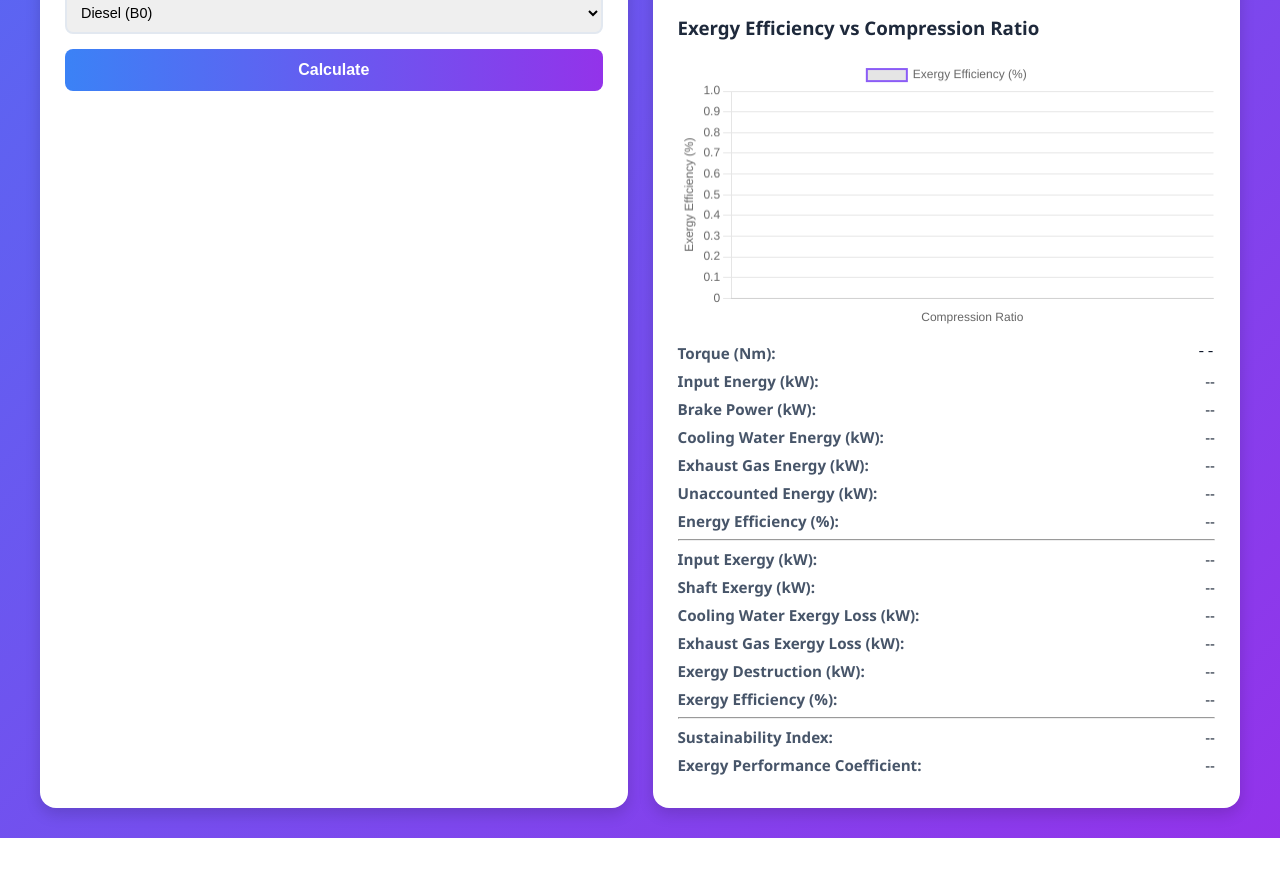
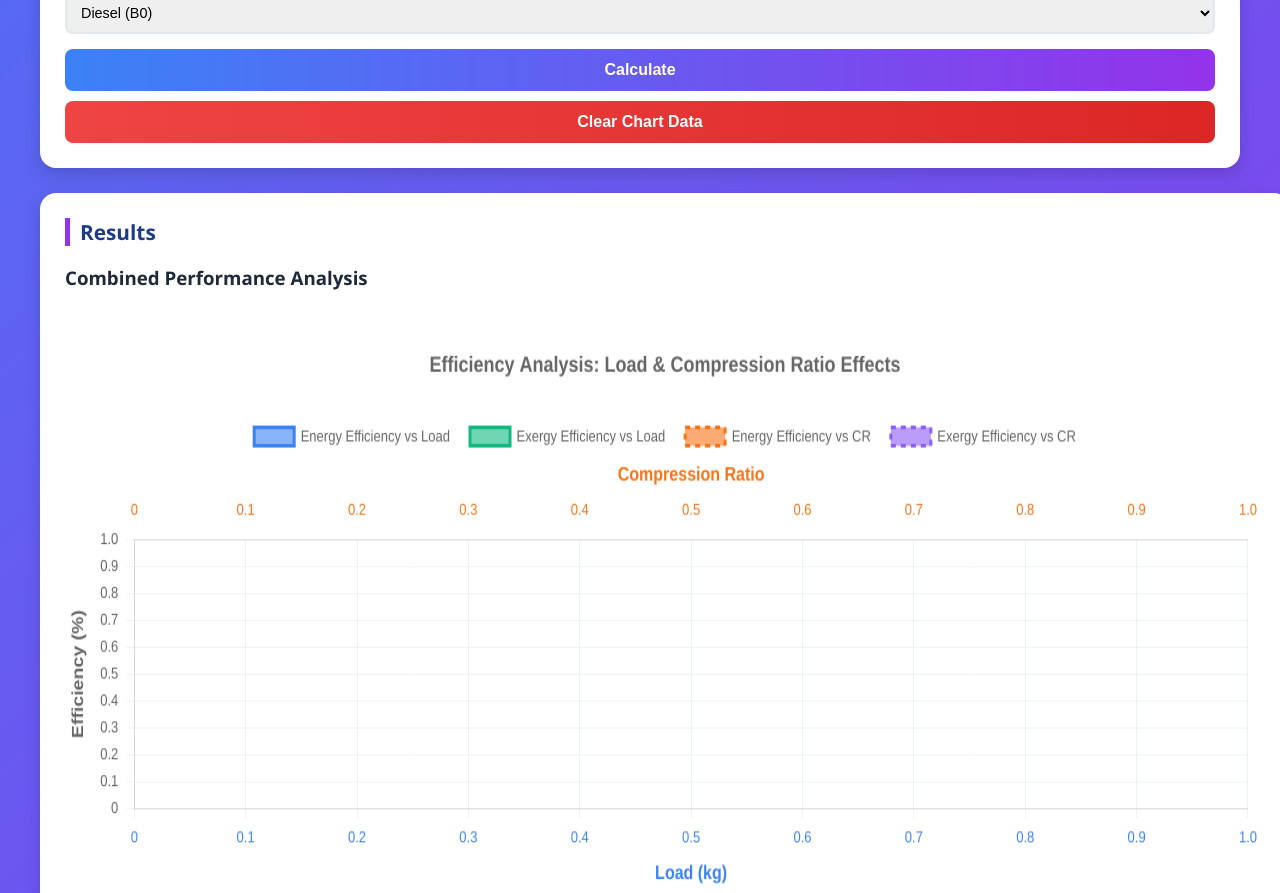
Before and after one commit to shivamsawarn2003/analysis, a plain HTML site: page index.html in a window 1280 px wide. Shown: the part 1246-2139 px from the top of the page. Before the commit the page ends 2084 px from the top, so only its background shows below. Drawn offline with nearby package versions, Linux system fonts and the light colour scheme.

Commit message:
first commit

```diff
--- a/index.html
+++ b/index.html
@@ -43,7 +43,7 @@
           <div class="input-group"><label for="waterTempOut">Water Outlet Temperature (°C):</label><input type="number" id="waterTempOut" step="0.1" value="65"></div>
           <div class="input-group"><label for="exhaustTemp">Exhaust Gas Temperature (°C):</label><input type="number" id="exhaustTemp" step="0.1" value="450"></div>
           <div class="input-group"><label for="ambientTemp">Ambient Temperature (°C):</label><input type="number" id="ambientTemp" step="0.1" value="25"></div>
-<!-- New Compression Ratio Input -->
+          <!-- Compression Ratio Input -->
           <div class="input-group">
             <label for="compressionRatio">Compression Ratio:</label>
             <input type="number" id="compressionRatio" step="0.1" value="16">
@@ -93,22 +93,20 @@
 
 
           <button class="calculate-btn" onclick="calculateAll()">Calculate</button>
+          <button class="clear-btn" onclick="clearChartData()">Clear Chart Data</button>
         </div>
 
         <!-- RESULTS -->
         <div class="results-section">
           <h2 class="section-title">Results</h2>
 
-          <!-- GRAPHS -->
-          <h3>Energy Efficiency vs Load</h3><canvas id="energyChart"></canvas>
-          <h3>Exergy Efficiency vs Load</h3><canvas id="exergyChart"></canvas>
+          <!-- COMBINED GRAPH -->
+          <!-- COMBINED GRAPH -->
+          <h3>Combined Performance Analysis</h3>
+          <div class="chart-container">
+            <canvas id="combinedChart"></canvas>
+          </div>
 
-
-<h3>Energy Efficiency vs Compression Ratio</h3>
-<canvas id="crEnergyChart"></canvas>
-
-<h3>Exergy Efficiency vs Compression Ratio</h3>
-<canvas id="crExergyChart"></canvas>
           <!-- NUMERIC RESULTS -->
           <div class="result-item"><span class="result-label">Torque (Nm):</span><span class="result-value" id="torqueResult">--</span></div>
           <div class="result-item"><span class="result-label">Input Energy (kW):</span><span id="inputEnergy">--</span></div>
--- a/script.js
+++ b/script.js
@@ -7,69 +7,206 @@ const R_EXHAUST = 0.287; // kJ/kg·K
 const AMBIENT_PRESSURE = 1.01325; // bar
 const EXHAUST_PRESSURE = 1.05; // bar
 
-let effEnergyChart, effExergyChart;
-let crEnergyChart, crExergyChart;
+let combinedChart;
 
 // ==============================
 // Chart.js Setup
 // ==============================
+// ==============================
+// Chart.js Setup
+// ==============================
 function initCharts() {
-  // Load-based charts
-  const energyCtx = document.getElementById('energyChart').getContext('2d');
-  const exergyCtx = document.getElementById('exergyChart').getContext('2d');
+  const ctx = document.getElementById('combinedChart').getContext('2d');
 
-  effEnergyChart = new Chart(energyCtx, {
-    type: 'line',
-    data: { labels: [], datasets: [{ label: 'Energy Efficiency (%)', data: [], borderColor: '#3b82f6', borderWidth: 2, fill: false }] },
-    options: { responsive: true, scales: { x: { title: { display: true, text: 'Load (kg)' } }, y: { title: { display: true, text: 'Energy Efficiency (%)' } } } }
-  });
-
-  effExergyChart = new Chart(exergyCtx, {
-    type: 'line',
-    data: { labels: [], datasets: [{ label: 'Exergy Efficiency (%)', data: [], borderColor: '#10b981', borderWidth: 2, fill: false }] },
-    options: { responsive: true, scales: { x: { title: { display: true, text: 'Load (kg)' } }, y: { title: { display: true, text: 'Exergy Efficiency (%)' } } } }
-  });
-
-  // Compression Ratio charts
-  const crEnergyCtx = document.getElementById('crEnergyChart').getContext('2d');
-  const crExergyCtx = document.getElementById('crExergyChart').getContext('2d');
-
-  crEnergyChart = new Chart(crEnergyCtx, {
-    type: 'line',
-    data: { labels: [], datasets: [{ label: 'Energy Efficiency (%)', data: [], borderColor: '#f97316', borderWidth: 2, fill: false }] },
-    options: { responsive: true, scales: { x: { title: { display: true, text: 'Compression Ratio' } }, y: { title: { display: true, text: 'Energy Efficiency (%)' } } } }
-  });
-
-  crExergyChart = new Chart(crExergyCtx, {
-    type: 'line',
-    data: { labels: [], datasets: [{ label: 'Exergy Efficiency (%)', data: [], borderColor: '#8b5cf6', borderWidth: 2, fill: false }] },
-    options: { responsive: true, scales: { x: { title: { display: true, text: 'Compression Ratio' } }, y: { title: { display: true, text: 'Exergy Efficiency (%)' } } } }
+  combinedChart = new Chart(ctx, {
+    type: 'scatter',
+    data: {
+      datasets: [
+        {
+          label: 'Energy Efficiency vs Load',
+          data: [],
+          borderColor: '#3b82f6',
+          backgroundColor: 'rgba(59, 130, 246, 0.6)',
+          borderWidth: 3,
+          pointRadius: 6,
+          pointHoverRadius: 8,
+          showLine: true,
+          yAxisID: 'y',
+          xAxisID: 'x-load'
+        },
+        {
+          label: 'Exergy Efficiency vs Load',
+          data: [],
+          borderColor: '#10b981',
+          backgroundColor: 'rgba(16, 185, 129, 0.6)',
+          borderWidth: 3,
+          pointRadius: 6,
+          pointHoverRadius: 8,
+          showLine: true,
+          yAxisID: 'y',
+          xAxisID: 'x-load'
+        },
+        {
+          label: 'Energy Efficiency vs CR',
+          data: [],
+          borderColor: '#f97316',
+          backgroundColor: 'rgba(249, 115, 22, 0.6)',
+          borderWidth: 3,
+          pointRadius: 6,
+          pointHoverRadius: 8,
+          showLine: true,
+          borderDash: [5, 5],
+          yAxisID: 'y',
+          xAxisID: 'x-cr'
+        },
+        {
+          label: 'Exergy Efficiency vs CR',
+          data: [],
+          borderColor: '#8b5cf6',
+          backgroundColor: 'rgba(139, 92, 246, 0.6)',
+          borderWidth: 3,
+          pointRadius: 6,
+          pointHoverRadius: 8,
+          showLine: true,
+          borderDash: [5, 5],
+          yAxisID: 'y',
+          xAxisID: 'x-cr'
+        }
+      ]
+    },
+    options: {
+      responsive: true,
+      maintainAspectRatio: false,
+      interaction: {
+        mode: 'nearest',
+        intersect: false,
+      },
+      plugins: {
+        title: {
+          display: true,
+          text: 'Efficiency Analysis: Load & Compression Ratio Effects',
+          font: { size: 18, weight: 'bold' },
+          padding: { top: 10, bottom: 20 }
+        },
+        legend: {
+          display: true,
+          position: 'top',
+          labels: {
+            padding: 20,
+            font: { size: 13 },
+            boxWidth: 40,
+            boxHeight: 15
+          }
+        },
+        tooltip: {
+          backgroundColor: 'rgba(0, 0, 0, 0.8)',
+          titleFont: { size: 14 },
+          bodyFont: { size: 13 },
+          padding: 12,
+          callbacks: {
+            title: function(context) {
+              const dataset = context[0].dataset;
+              const value = context[0].parsed.x;
+              if (dataset.xAxisID === 'x-load') {
+                return `Load: ${value} kg`;
+              } else {
+                return `CR: ${value}`;
+              }
+            },
+            label: function(context) {
+              return `${context.dataset.label}: ${context.parsed.y.toFixed(2)}%`;
+            }
+          }
+        }
+      },
+      scales: {
+        'x-load': {
+          type: 'linear',
+          position: 'bottom',
+          title: {
+            display: true,
+            text: 'Load (kg)',
+            color: '#3b82f6',
+            font: { size: 16, weight: 'bold' }
+          },
+          grid: {
+            color: 'rgba(59, 130, 246, 0.1)',
+            lineWidth: 1
+          },
+          ticks: {
+            color: '#3b82f6',
+            font: { size: 13 },
+            padding: 8
+          }
+        },
+        'x-cr': {
+          type: 'linear',
+          position: 'top',
+          title: {
+            display: true,
+            text: 'Compression Ratio',
+            color: '#f97316',
+            font: { size: 16, weight: 'bold' }
+          },
+          grid: { display: false },
+          ticks: {
+            color: '#f97316',
+            font: { size: 13 },
+            padding: 8
+          }
+        },
+        y: {
+          type: 'linear',
+          position: 'left',
+          title: {
+            display: true,
+            text: 'Efficiency (%)',
+            font: { size: 16, weight: 'bold' }
+          },
+          grid: {
+            color: 'rgba(0, 0, 0, 0.05)',
+            lineWidth: 1
+          },
+          ticks: {
+            font: { size: 13 },
+            padding: 8
+          }
+        }
+      }
+    }
   });
 }
 
 // ==============================
-// Update Charts
+// Update Charts - Now preserves all previous points
 // ==============================
 function updateCharts(results, brakeLoad) {
   const cr = parseFloat(document.getElementById('compressionRatio').value) || 16;
 
-  // Load-based charts
-  effEnergyChart.data.labels.push(brakeLoad);
-  effEnergyChart.data.datasets[0].data.push(results.etaE);
-  effEnergyChart.update();
+  // Add new data points without clearing old ones
+  combinedChart.data.datasets[0].data.push({ x: brakeLoad, y: results.etaE });
+  combinedChart.data.datasets[1].data.push({ x: brakeLoad, y: results.etaEx });
+  combinedChart.data.datasets[2].data.push({ x: cr, y: results.etaE });
+  combinedChart.data.datasets[3].data.push({ x: cr, y: results.etaEx });
 
-  effExergyChart.data.labels.push(brakeLoad);
-  effExergyChart.data.datasets[0].data.push(results.etaEx);
-  effExergyChart.update();
+  // Sort data points by x value for proper line drawing
+  combinedChart.data.datasets.forEach(dataset => {
+    dataset.data.sort((a, b) => a.x - b.x);
+  });
 
-  // Compression Ratio charts
-  crEnergyChart.data.labels.push(cr);
-  crEnergyChart.data.datasets[0].data.push(results.etaE);
-  crEnergyChart.update();
+  combinedChart.update();
+}
 
-  crExergyChart.data.labels.push(cr);
-  crExergyChart.data.datasets[0].data.push(results.etaEx);
-  crExergyChart.update();
+// ==============================
+// Clear Chart Data
+// ==============================
+function clearChartData() {
+  if (combinedChart) {
+    combinedChart.data.datasets.forEach(dataset => {
+      dataset.data = [];
+    });
+    combinedChart.update();
+  }
 }
 
 // ==============================
@@ -289,18 +426,7 @@ document.addEventListener('DOMContentLoaded',()=>{
   const numericInputs = document.querySelectorAll('input[type="number"]');
   numericInputs.forEach(input=>{
     input.addEventListener('input',function(){ this.value=this.value.replace(/[^0-9.-]/g,''); });
-
   });
 
   document.querySelector('.calculate-btn').addEventListener('click', calculateAll);
-  document.querySelector('.reset-btn').addEventListener('click', resetInputs);
-  document.querySelector('.export-btn').addEventListener('click', exportResults);
-  document.querySelector('.print-btn').addEventListener('click', printResults);
-
-  const tabs = document.querySelectorAll('.tab');
-  tabs.forEach(tab=>{
-    tab.addEventListener('click', (event)=>{
-      showTab(tab.dataset.tab);
-    });
-  });
 });
--- a/styles.css
+++ b/styles.css
@@ -73,8 +73,61 @@ body {
 /* ===== Calculator Grid ===== */
 .calculator-grid {
   display: grid;
-  grid-template-columns: 1fr 1fr;
+  grid-template-columns: 550px 1fr;
   gap: 25px;
+}
+
+
+
+/* ===== Charts ===== */
+canvas {
+  margin: 15px 0;
+  max-width: 100%;
+  min-height: 600px !important;
+  height: 600px !important;
+}
+
+#combinedChart {
+  min-height: 650px !important;
+  height: 650px !important;
+}
+
+/* Results section to accommodate larger chart */
+.results-section {
+  min-width: 700px;
+}
+
+/* Responsive adjustments */
+@media (max-width: 1400px) {
+  .calculator-grid {
+    grid-template-columns: 1fr;
+  }
+
+  .results-section {
+    min-width: 100%;
+  }
+
+  canvas {
+    min-height: 500px !important;
+    height: 500px !important;
+  }
+
+  #combinedChart {
+    min-height: 550px !important;
+    height: 550px !important;
+  }
+}
+
+@media (max-width: 768px) {
+  canvas {
+    min-height: 400px !important;
+    height: 400px !important;
+  }
+
+  #combinedChart {
+    min-height: 450px !important;
+    height: 450px !important;
+  }
 }
 
 /* ===== Card Style (Inputs, Results, Equations) ===== */
@@ -216,6 +269,45 @@ body {
 
 /* ===== Charts ===== */
 canvas {
-  margin: 15px 0;
+  margin: 50px 0;
   max-width: 100%;
 }
+/* ===== Clear Button ===== */
+.clear-btn {
+  display: block;
+  width: 100%;
+  padding: 12px;
+  margin-top: 10px;
+  background: linear-gradient(90deg, #ef4444, #dc2626);
+  color: white;
+  border: none;
+  border-radius: 8px;
+  font-size: 1rem;
+  font-weight: bold;
+  cursor: pointer;
+  transition: transform 0.2s ease, box-shadow 0.3s ease;
+}
+
+.clear-btn:hover {
+  transform: translateY(-2px);
+  box-shadow: 0 4px 12px rgba(0,0,0,0.25);
+}
+/* Chart container */
+.chart-container {
+  position: relative;
+  height: 650px;
+  width: 100%;
+  margin: 20px 0;
+}
+
+@media (max-width: 1400px) {
+  .chart-container {
+    height: 550px;
+  }
+}
+
+@media (max-width: 768px) {
+  .chart-container {
+    height: 450px;
+  }
+}
```
Lines whose indentation alone changed are shown as unchanged.
